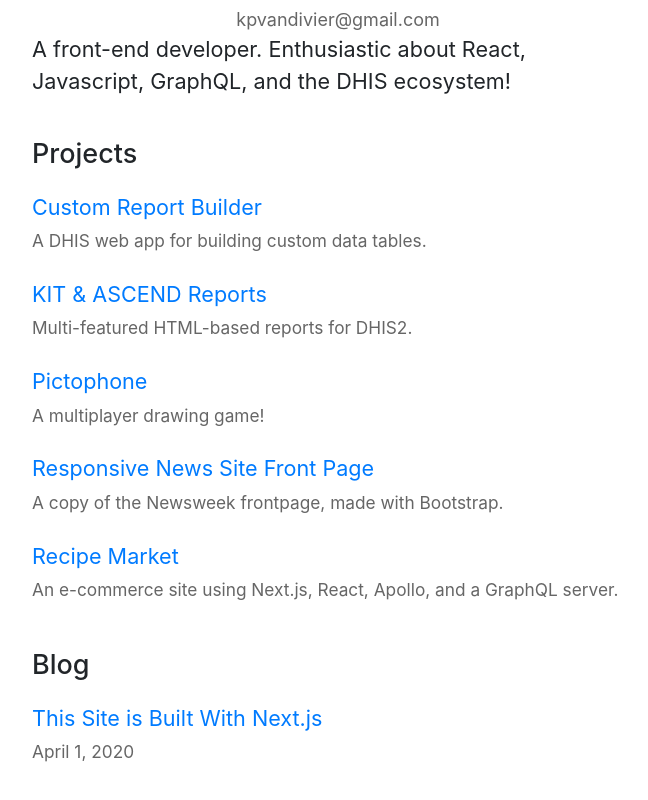
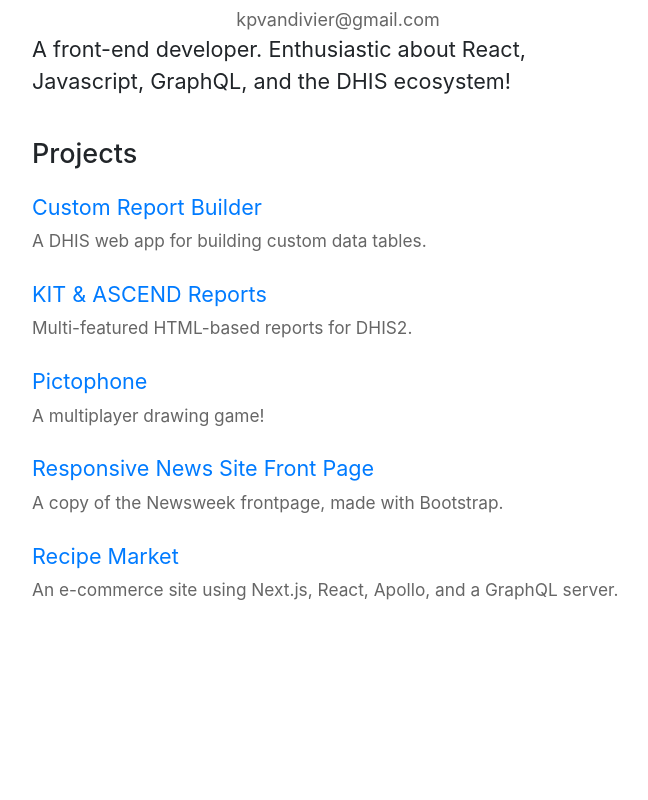
Before and after one commit to KaiVandivier/portfolio-site, a Next.js app: page / in a window 1280 px wide. Shown: the part 264-1064 px from the top of the page, without its empty margins (302-950 px from the left). After the commit the page ends 976 px from the top, so only its background shows below. Built offline with nearby package versions, Linux system fonts and the light colour scheme.

Commit message:
fix: remove blog for now

```diff
--- a/pages/index.js
+++ b/pages/index.js
@@ -30,7 +30,7 @@
           ))}
         </ul>
       </section>
-      <section className={`${utilStyles.headingMd} ${utilStyles.padding1px}`}>
+      {/* <section className={`${utilStyles.headingMd} ${utilStyles.padding1px}`}>
         <h2 className={utilStyles.headingLg}>Blog</h2>
         <ul className={utilStyles.list}>
           {allPostsData.map(({ id, date, title }) => (
@@ -45,7 +45,7 @@
             </li>
           ))}
         </ul>
-      </section>
+      </section> */}
     </Layout>
   );
 }
```
